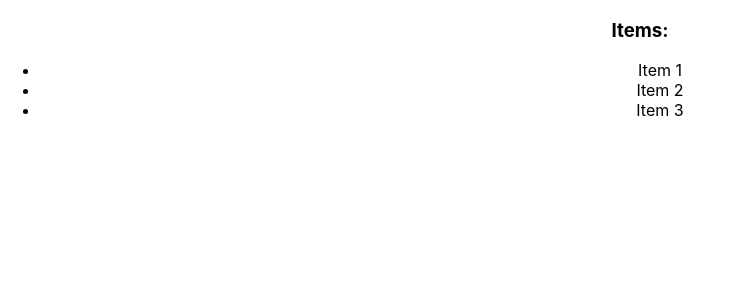
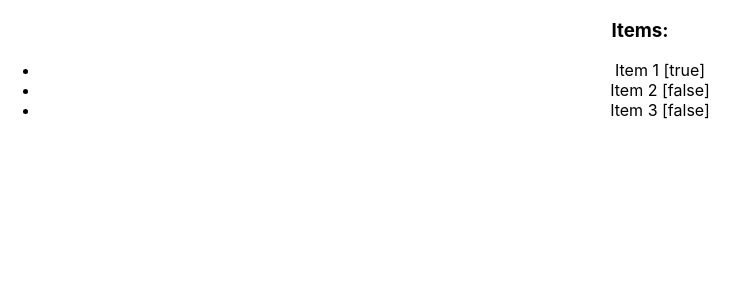
Before and after one commit to damianof/large-scale-apps-my-react-project, a React (Create React App) app in the folder my-react-app/: page / in a window 1280 px wide. Shown: the top 300 px of the page, without its empty margins (0-749 px from the left). Built offline with nearby package versions, Linux system fonts and the light colour scheme.

Commit message:
Chapter 4 checkin

```diff
--- a/my-react-app/src/App.tsx
+++ b/my-react-app/src/App.tsx
@@ -1,3 +1,5 @@
+import { useState } from 'react'
+
 import './App.css'
 // import reference to our interface
 import { ItemInterface } from './models/items/Item.interface'
@@ -5,10 +7,27 @@ import { ItemInterface } from './models/items/Item.interface'
 import { ItemsListComponent } from './components/items/ItemsList.component'
 
 // mock data:
-const items: ItemInterface[] = [{
+// const items: ItemInterface[] = [{
+//   id: 1,
+//   name: 'Item 1',
+//   selected: false
+// }, {
+//   id: 2,
+//   name: 'Item 2',
+//   selected: false
+// }, {
+//   id: 3,
+//   name: 'Item 3',
+//   selected: false
+// }]
+
+// component:
+function App() {
+
+  const [items, setItems] = useState<ItemInterface[]>([{
     id: 1,
     name: 'Item 1',
-  selected: false
+    selected: true
   }, {
     id: 2,
     name: 'Item 2',
@@ -17,15 +36,21 @@ const items: ItemInterface[] = [{
     id: 3,
     name: 'Item 3',
     selected: false
-}]
+  }])
 
-// component:
-function App() {
+  const onItemSelect = (item: ItemInterface) => {
+    const updatedItems = [...items]
+    const found = updatedItems.find(o => o.id === item.id) as ItemInterface
+    found.selected = !item.selected
+    setItems(updatedItems)
+    console.log('App.tsx: onItemSelect', found.id, found.selected, updatedItems)
+  }
+
   return (
     <div className="App">
-      <ItemsListComponent items={items}/>
+      <ItemsListComponent items={items} onItemSelect={onItemSelect}/>
     </div>
-  );
+  )
 }
 
 export default App
--- a/my-react-app/src/components/items/ItemsList.component.tsx
+++ b/my-react-app/src/components/items/ItemsList.component.tsx
@@ -5,12 +5,18 @@ import { ItemInterface } from '../../models/items/Item.interface'
 
 // example using class syntax
 export class ItemsListComponent extends React.Component<{
-  items: ItemInterface[]
+  items: ItemInterface[],
+  onItemSelect: (item: ItemInterface) => void
 }> {
   constructor(props: {
-    items: ItemInterface[]
+    items: ItemInterface[],
+    onItemSelect: (item: ItemInterface) => void
   }) {
     super(props)
+  }
+
+  handleItemClick (item: ItemInterface) {
+    this.props.onItemSelect(item)
   }
 
   render(): React.ReactNode {
@@ -21,7 +27,7 @@ export class ItemsListComponent extends React.Component<{
         <ul>
           {
             items.map((item, index) => {
-              return <li key={index}>{item.name}</li>
+              return <li key={index} onClick={() => this.handleItemClick(item)}>{item.name} [{String(item.selected)}]</li>
             })
           }
         </ul>
```
Lines whose indentation alone changed are shown as unchanged.
